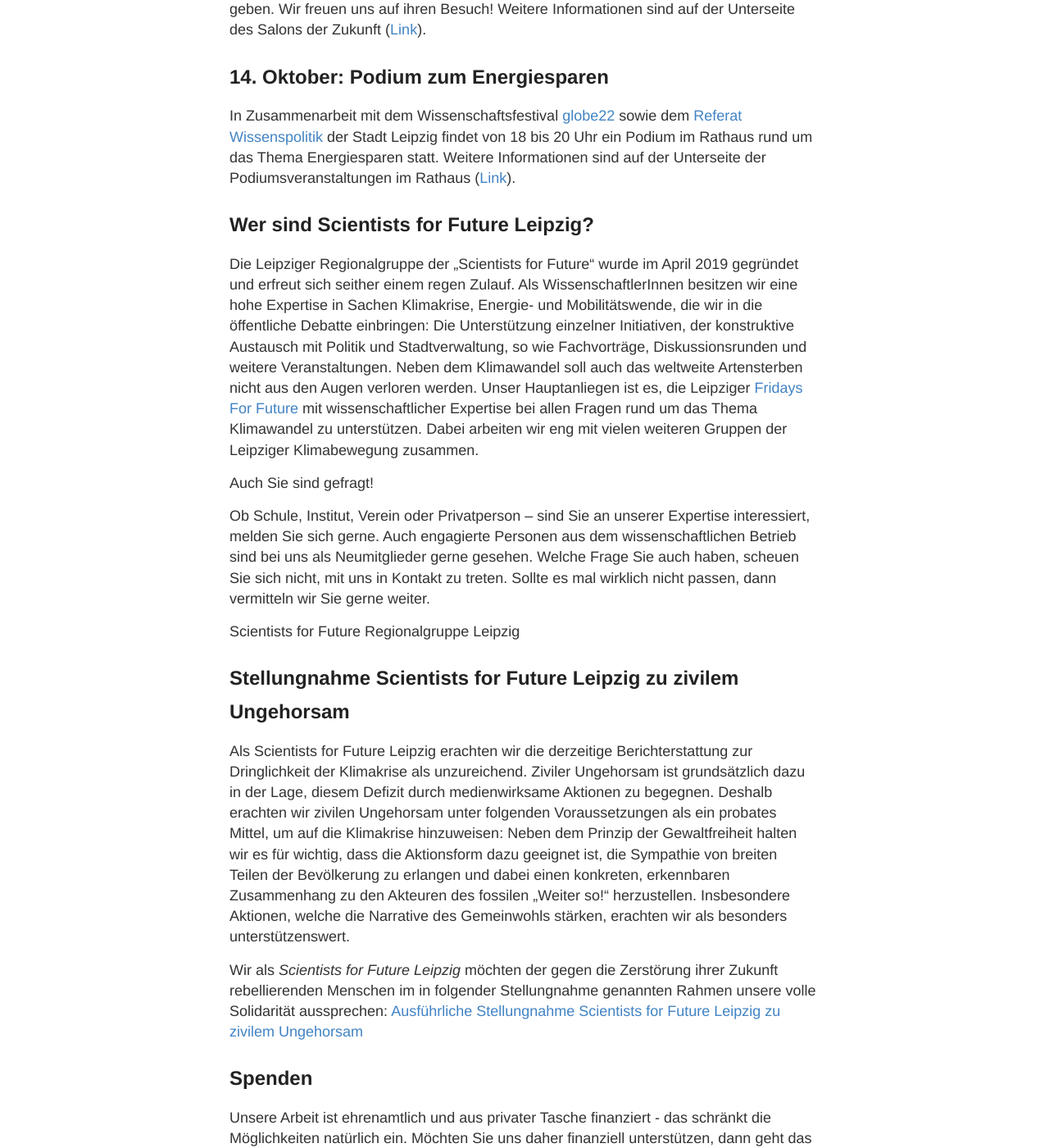
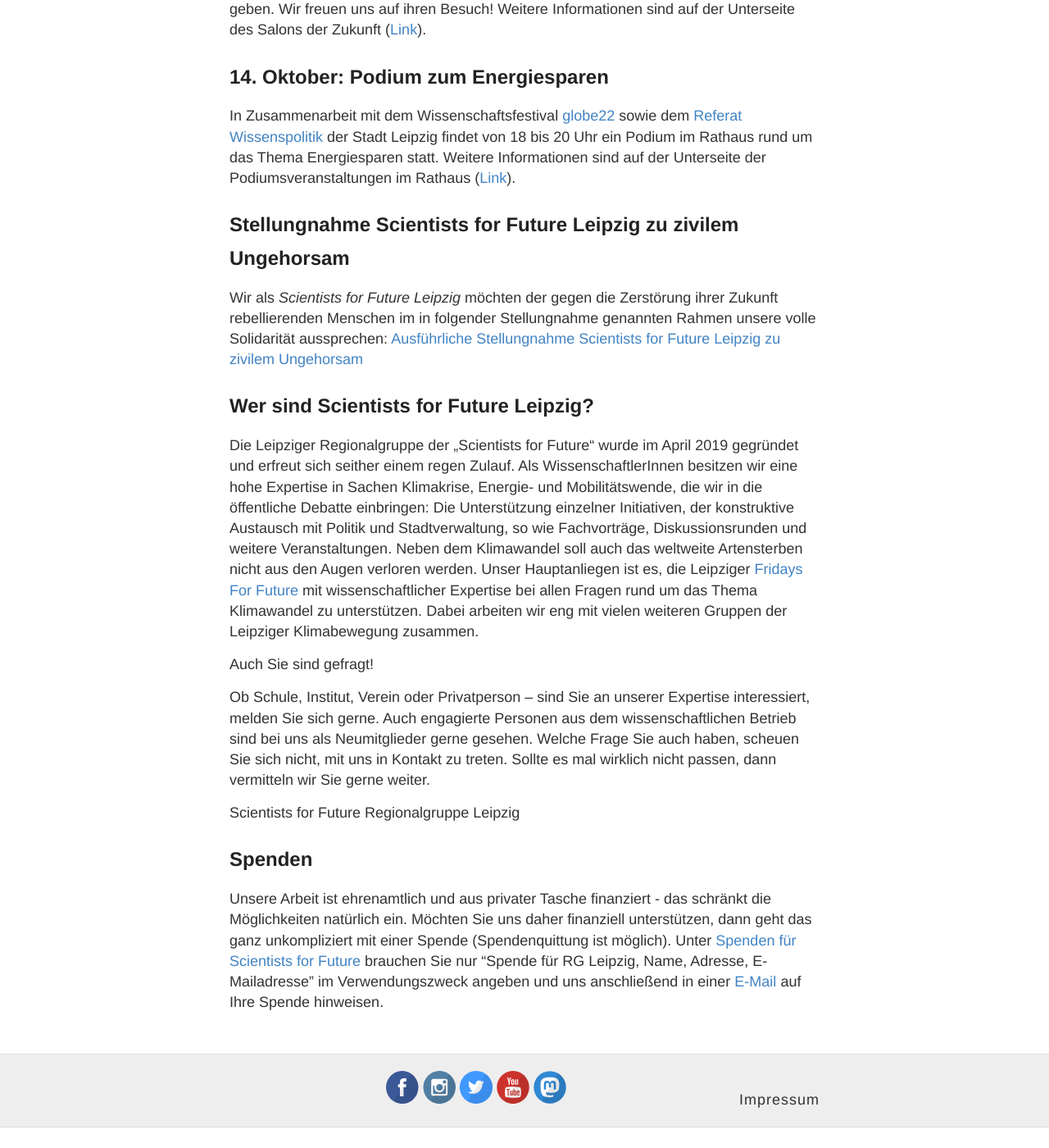
Before and after one commit to s4f-leipzig/s4f-leipzig.github.io, a Jekyll site: the page built from index.md, in a window 1280 px wide and 1400 px high, scrolled down 715 px. Shown: the whole window at 82% size. Built offline with Jekyll 4.4.1, drawn with Linux system fonts in a browser that asks for light colours; after the commit the page ends 2090 px from its top, so only the background shows below that.

Commit message:
Update index.md

```diff
--- a/index.md
+++ b/index.md
@@ -19,18 +23,6 @@
 
 Scientists for Future Regionalgruppe Leipzig
 
-<h2>Stellungnahme Scientists for Future Leipzig zu zivilem Ungehorsam</h2>
-<p>Als Scientists for Future Leipzig erachten wir die derzeitige Berichterstattung zur Dringlichkeit der
-Klimakrise als unzureichend. Ziviler Ungehorsam ist grundsätzlich dazu in der Lage, diesem Defizit
-durch medienwirksame Aktionen zu begegnen. Deshalb erachten wir zivilen Ungehorsam unter
-folgenden Voraussetzungen als ein probates Mittel, um auf die Klimakrise hinzuweisen: Neben dem
-Prinzip der Gewaltfreiheit halten wir es für wichtig, dass die Aktionsform dazu geeignet ist, die
-Sympathie von breiten Teilen der Bevölkerung zu erlangen und dabei einen konkreten, erkennbaren
-Zusammenhang zu den Akteuren des fossilen „Weiter so!“ herzustellen. Insbesondere Aktionen,
-welche die Narrative des Gemeinwohls stärken, erachten wir als besonders unterstützenswert.</p>
-
-Wir als <i>Scientists for Future Leipzig</i> möchten der gegen die Zerstörung ihrer Zukunft rebellierenden Menschen im in folgender Stellungnahme genannten Rahmen unsere volle Solidarität aussprechen: <a href="https://s4f-leipzig.de/documents/Stellungnahme_zU_S4F_Leipzig.pdf"> Ausführliche Stellungnahme Scientists for Future Leipzig zu zivilem Ungehorsam</a>
-
 <h2>Spenden</h2>
 
 Unsere Arbeit ist ehrenamtlich und aus privater Tasche finanziert - das schränkt die Möglichkeiten natürlich ein. Möchten Sie uns daher finanziell unterstützen, dann geht das ganz unkompliziert mit einer Spende (Spendenquittung ist möglich). Unter <a href="https://de.scientists4future.org/ueber-uns/spenden/">Spenden für Scientists for Future</a> brauchen Sie nur "Spende für RG Leipzig, Name, Adresse, E-Mailadresse" im Verwendungszweck angeben und uns anschließend in einer <a href="mailto:leipzig@scientists4future.org">E-Mail</a> auf Ihre Spende hinweisen.
```
Also changed, not shown: other parts of index.md (+4 -0 lines).
